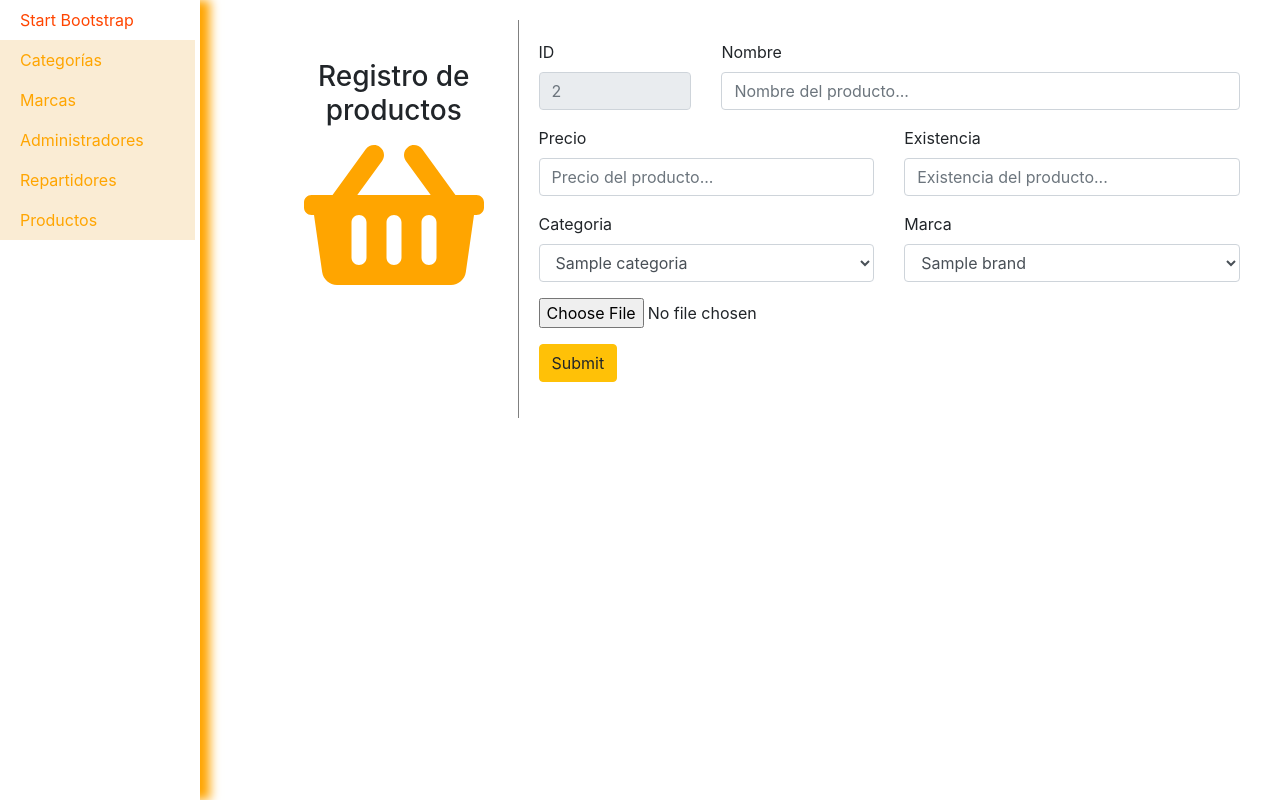
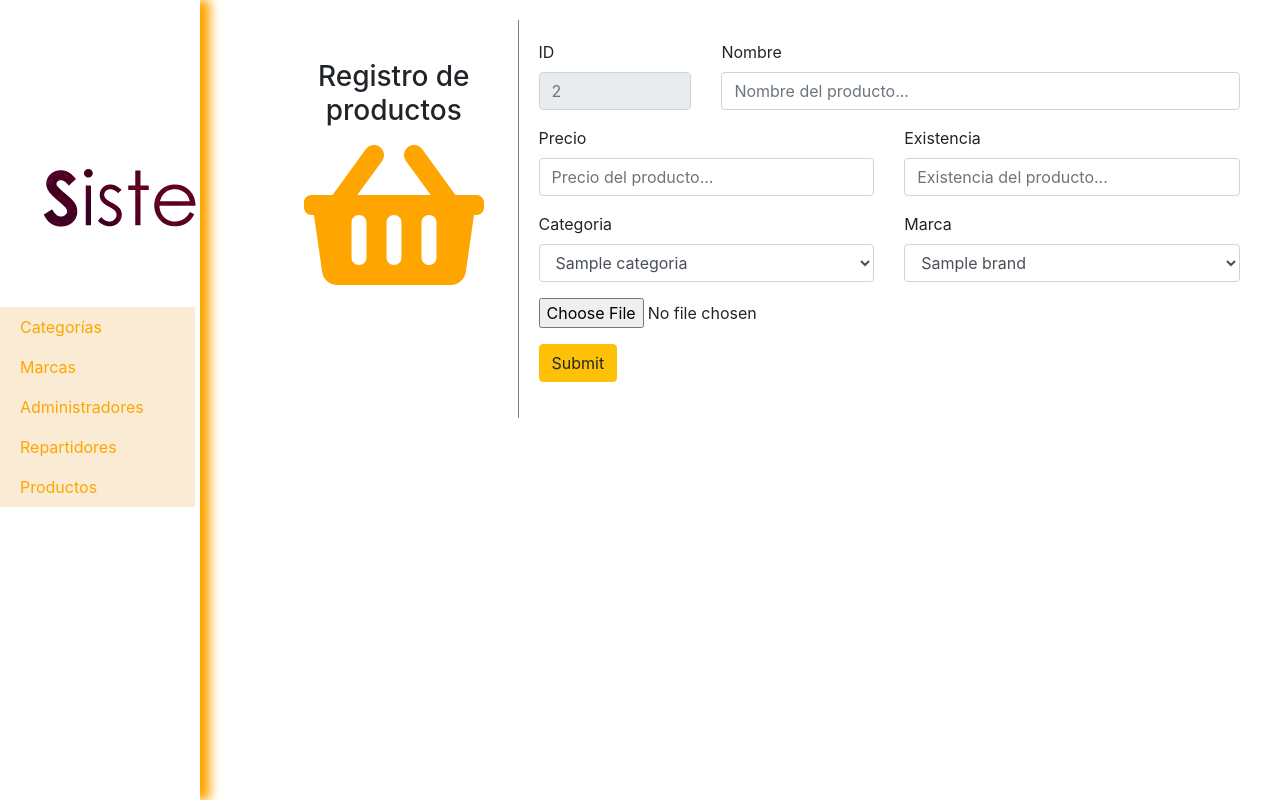
Before and after one commit to KarinGarciaZ/saw-admin, a PHP site: page /catalogos/products.php in a window 1280 px wide. Run offline with PHP 8.4, Linux system fonts and the light colour scheme; tables that the repository leaves empty or names only in its code hold one stand-in row (values such as "Sample post"); some libraries are stand-ins or nearby versions.

Commit message:
Added the logo of the system in the sidebar.

```diff
--- a/catalogos/administrators.php
+++ b/catalogos/administrators.php
@@ -48,7 +48,9 @@
     <div id="sidebar-wrapper">
       <ul class="sidebar-nav">
         <li class="SAW-Admin">
-            <a href="#">Start Bootstrap</a>
+          <a href="../index.html" class="logo">
+            <img src="../images/project/letras.png" alt="LOGO" class="sizeImage">
+          </a>
         </li>
         <li>
             <a href="categorias.php">Categorías</a>
--- a/catalogos/brands.php
+++ b/catalogos/brands.php
@@ -50,7 +50,7 @@
       <ul class="sidebar-nav">
         <li class="SAW-Admin">
           <a href="../index.html" class="logo">
-            <img src="images/project/letras.jpg" alt="IMG-LOGO">
+            <img src="../images/project/letras.png" alt="LOGO" class="sizeImage">
           </a>
         </li>
         <li>
@@ -138,7 +138,6 @@
 
     </div>
     <!-- /#wrapper -->
-
     <!-- Bootstrap core JavaScript -->
     <script src="../vendor/jquery/jquery.min.js"></script>
     <script src="../vendor/bootstrap/js/bootstrap.bundle.min.js"></script>
--- a/catalogos/categorias.php
+++ b/catalogos/categorias.php
@@ -51,7 +51,9 @@
     <div id="sidebar-wrapper">
       <ul class="sidebar-nav">
         <li class="SAW-Admin">
-            <a href="#">Start Bootstrap</a>
+          <a href="../index.html" class="logo">
+            <img src="../images/project/letras.png" alt="LOGO" class="sizeImage">
+          </a>
         </li>
         <li>
             <a href="categorias.php">Categorías</a>
--- a/catalogos/products.php
+++ b/catalogos/products.php
@@ -55,7 +55,9 @@
     <div id="sidebar-wrapper">
       <ul class="sidebar-nav">
         <li class="SAW-Admin">
-            <a href="#">Start Bootstrap</a>
+          <a href="../index.html" class="logo">
+            <img src="../images/project/letras.png" alt="LOGO" class="sizeImage">
+          </a>
         </li>
         <li>
             <a href="categorias.php">Categorías</a>
--- a/index.html
+++ b/index.html
@@ -26,8 +26,10 @@
         <div id="sidebar-wrapper">
             <ul class="sidebar-nav">
                 <li class="SAW-Admin">
-                    <a href="#">Start Bootstrap</a>
-                </li>
+                    <a href="../index.html" class="logo">
+                      <img src="images/project/letras.png" alt="LOGO" class="sizeImage">
+                    </a>
+                  </li>
                 <li>
                     <a href="catalogos/categorias.php">Categorías</a>
                 </li>
```
